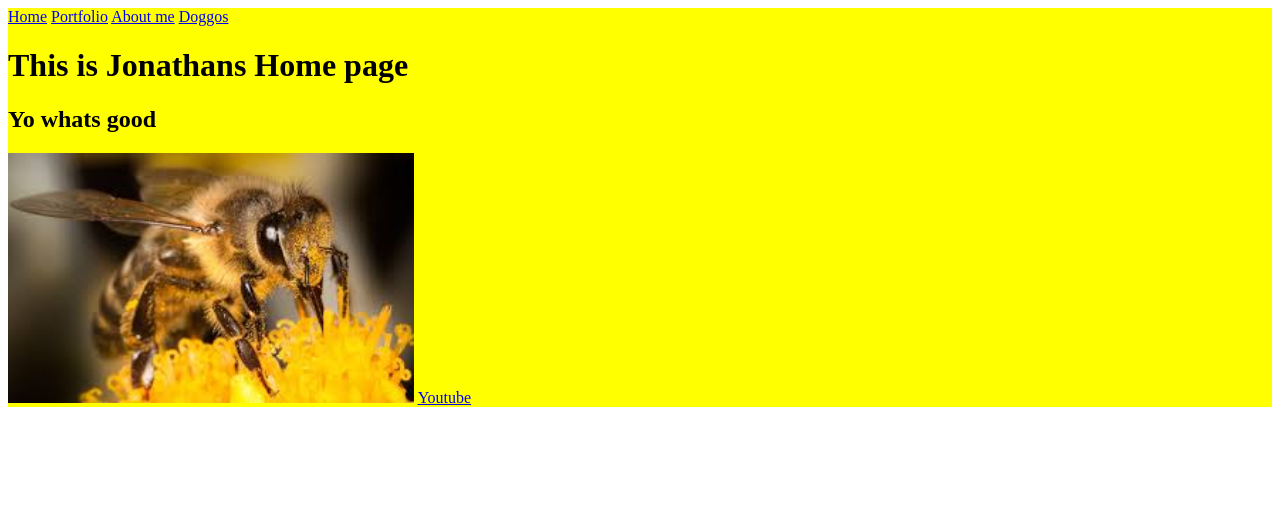
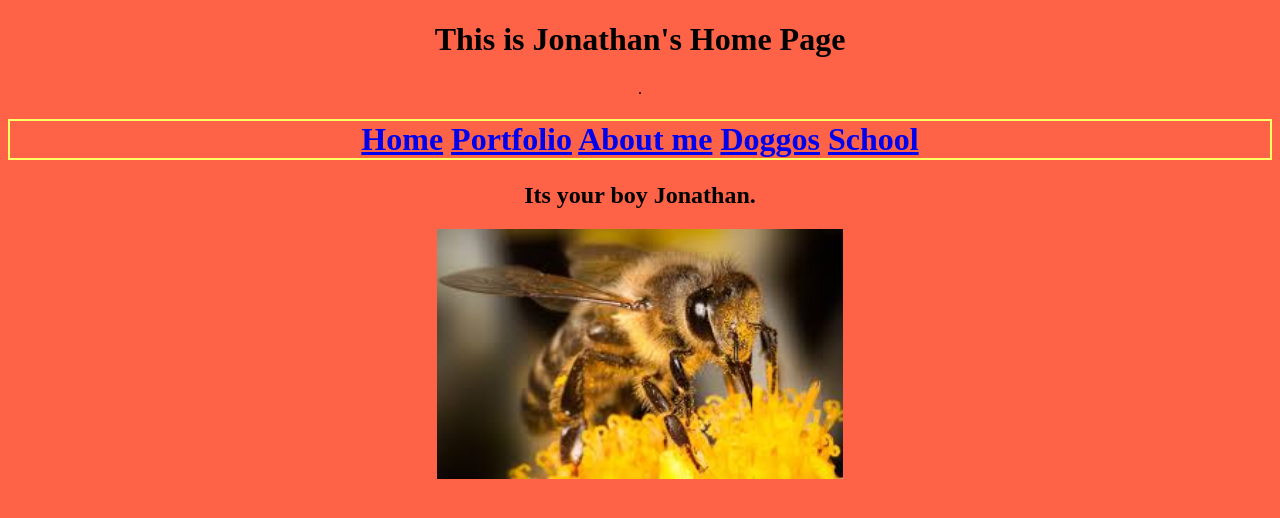
Before and after one commit to jgarcia991/jgarcia991.github.io, a plain HTML site: page My_website/index.html in a window 1280 px wide. Drawn offline with Linux system fonts and the light colour scheme.

Commit message:
Added stuff to html

```diff
--- a/My_website/index.html
+++ b/My_website/index.html
@@ -2,17 +2,17 @@
 <html lang="en">
   <head>
     <meta charset="utf-8">
-    <title>brokeboi</title>
+    <title>Home</title>
   </head>
   <body>
-  <div style="background-color:yellow">
-   <a href="index.html">Home</a>
+    <body style="background-color:Tomato">
+    <center><h1>This is Jonathan's Home Page</h1>.</center>
+    <center><h1 style="border: 2px solid #ffff66;"><a href="index.html">Home</a>
     <a href="portfolio.html">Portfolio</a>
     <a href="aboutme.html">About me</a>
     <a href="Woofers.html">Doggos</a>
-    <h1>This is Jonathans Home page </h1>
-    <h2>Yo whats good</h2>
+    <a href="School.html">School</a></h1>
+    <h2>Its your boy Jonathan.</h2>
     <img src="images/bee.jpg" height="250">
-   <a href="https://youtu.be/pf5R2ke7ogI" target="blank">Youtube</a>
   </body>
 </html>
```
Also changed, not shown: My_website/School.html (+8 -7 lines), My_website/Woofers.html (+3 -1 lines), My_website/aboutme.html (+3 -1 lines), My_website/portfolio.html (+3 -1 lines).
